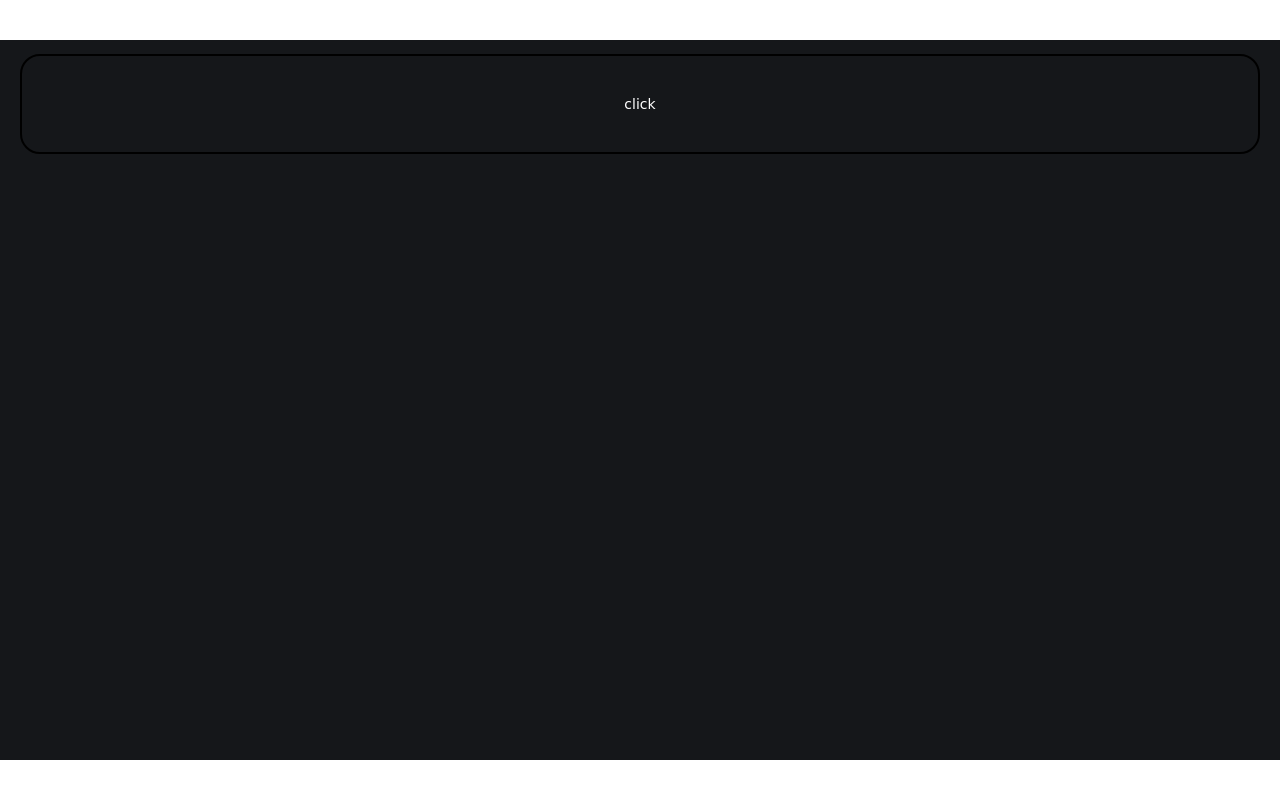
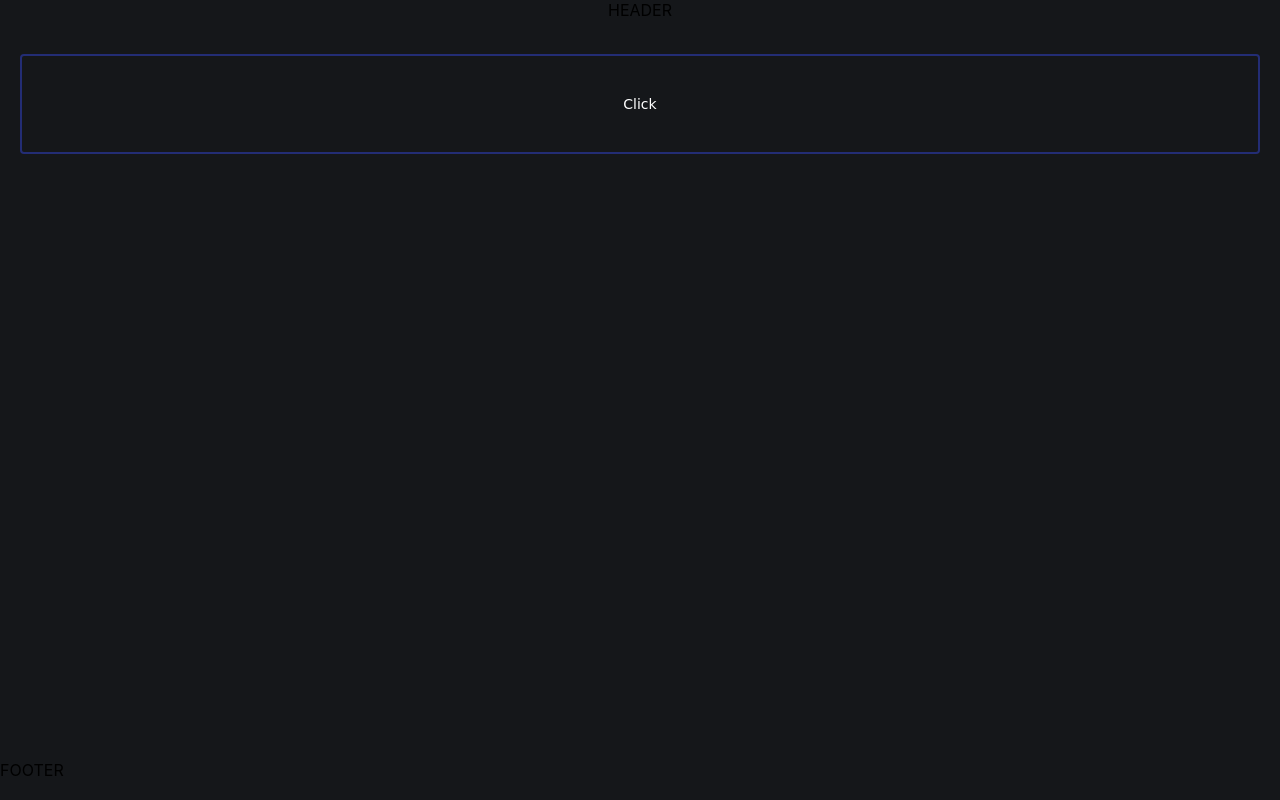
Before and after one commit to dimitrisafendras/web_crawler_fe, a React (Create React App) app: page / in a window 1280 px wide. Built offline with nearby package versions, Linux system fonts and the light colour scheme.

Commit message:
styled things

```diff
--- a/src/App.js
+++ b/src/App.js
@@ -7,13 +7,12 @@ import {
 } from './toolkit';
 
 import {
-    ItemList
+    ItemList,
+    Header,
+    Footer,
 } from './components';
 
 import './App.scss';
-import Header from './components/header';
-import Footer from './components/footer';
-
 
 class App extends Component {
     constructor(props){
@@ -35,13 +34,13 @@ class App extends Component {
                 <Grid
                     minHeight={'100vh'}
                     id={'layout'}
-                    columns={'20px auto 20px'}
+                    columns={'20px auto auto 20px'}
                     rows={'40px auto 40px'}
                     gap={'14px 0'}
                     areas={[
-                        'header header header',
-                        '. main .',
-                        'footer footer footer'
+                        'header header header header',
+                        '. main main .',
+                        'footer footer footer footer'
                     ]}
                 >
                     <Cell
@@ -58,7 +57,7 @@ class App extends Component {
                         <PrimaryButton
                             id={'mainBtn'}
                             onClick={()=> this.handleClick()}
-                            text={'click'}
+                            text={'Click'}
                             className={'MainBtn'}
                         />
                         {data && <ItemList data={data}/>}
--- a/src/App.scss
+++ b/src/App.scss
@@ -12,4 +12,5 @@
 .MainBtn {
   width: 100%;
   color: white;
+  margin-bottom: 14px;
 }
--- a/src/components/footer/Footer.scss
+++ b/src/components/footer/Footer.scss
@@ -3,5 +3,4 @@
 .Footer {
   min-height: 40px;
   max-height: 100px;
-  background-color: $white;
 }
--- a/src/components/footer/index.js
+++ b/src/components/footer/index.js
@@ -1,12 +1,10 @@
 import React from 'react';
 import './Footer.scss';
 
-const Footer = () => {
+export const Footer = () => {
     return (
         <div className={`Footer`}>
-
+            FOOTER
         </div>
     );
-}
-
-export default Footer;
+};
--- a/src/components/header/Header.scss
+++ b/src/components/header/Header.scss
@@ -3,5 +3,4 @@
 .Header {
   min-height: 40px;
   max-height: 100px;
-  background-color: $white;
 }
--- a/src/components/header/index.js
+++ b/src/components/header/index.js
@@ -1,12 +1,10 @@
 import React from 'react';
 import './Header.scss';
 
-const Header = () => {
+export const Header = () => {
     return (
         <div className={`Header`}>
-
+            HEADER
         </div>
     );
-}
-
-export default Header;
+};
--- a/src/components/index.js
+++ b/src/components/index.js
@@ -1,7 +1,11 @@
 import {ItemList} from './itemList';
 import {Item} from './item';
+import {Header} from './header';
+import {Footer} from './footer';
 
 export {
     ItemList,
-    Item
+    Item,
+    Header,
+    Footer,
 }
--- a/src/components/item/Item.scss
+++ b/src/components/item/Item.scss
@@ -1,5 +1,7 @@
 @import '../../utils/Colors';
 .Item {
+  width: 100%;
+  max-width: 500px;
   background-color: $primary;
   border-radius: 4px;
   padding: 4px;
--- a/src/components/item/index.js
+++ b/src/components/item/index.js
@@ -10,7 +10,6 @@ export const Item = (
   }) =>
   <Grid
     id={id}
-    width={'100%'}
     className={`Item ${className}`}
   >
     {/*//TODO refactor below with map and destructured data*/}
--- a/src/components/itemList/index.js
+++ b/src/components/itemList/index.js
@@ -14,6 +14,7 @@ export const ItemList = (
     id={id}
     className={`ItemList ${className}`}
     gap={'14px'}
+    justifyItems={'center'}
   >
     {
       map(
--- a/src/toolkit/buttons/primaryButton/PrimaryButton.scss
+++ b/src/toolkit/buttons/primaryButton/PrimaryButton.scss
@@ -4,12 +4,16 @@
   height: 100px;
   width: 100px;
   background-color: $primary;
-  border-radius: 20px;
+  border-radius: 4px;
   color: $white;
   font-size: 14px;
   font-family: "Comic Sans MS", cursive, sans-serif;
-  border-style: solid;
+  border: 2px solid $boxShadow;
   &:hover{
     cursor: pointer;
+    box-shadow: inset 0 0 20px 8px $boxShadowHover;
+  }
+  &:focus{
+    outline:0;
   }
 }
--- a/src/toolkit/grid/index.js
+++ b/src/toolkit/grid/index.js
@@ -22,8 +22,10 @@ export const Grid = (
         rowGap = '',
         gap = '',
         areas,
+        justifyItems,
         justifyContent,
         alignContent,
+        alignItems,
         children,
     }) =>
     <div
@@ -40,8 +42,10 @@ export const Grid = (
             'rowGap': rowGap,
             'gap': gap,
             'gridTemplateAreas': formatAreas(areas),
+            'justifyItems': justifyItems,
             'justifyContent': justifyContent,
             'alignContent': alignContent,
+            'alignItems': alignItems,
         }}
     >
         {children}
@@ -57,8 +61,10 @@ Grid.propTypes = {
     flow: PropTypes.string,
     rows: PropTypes.oneOfType([PropTypes.string, PropTypes.number]),
     areas: PropTypes.arrayOf(PropTypes.string),
+    justifyItems: PropTypes.string,
     justifyContent: PropTypes.string,
-  alignContent: PropTypes.string
+    alignContent: PropTypes.string,
+    alignItems: PropTypes.string,
 };
 
 export default Grid;
```
Lines whose indentation alone changed are shown as unchanged.
